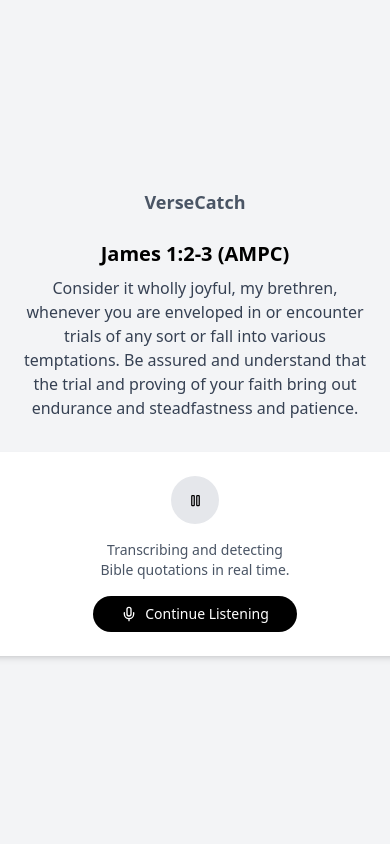
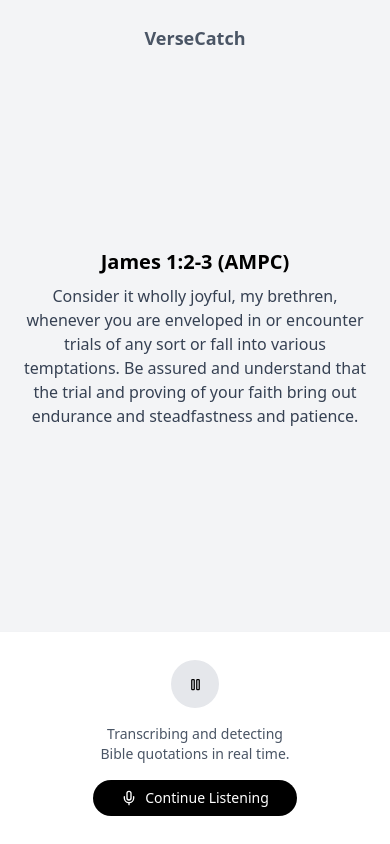
Before and after one commit to devCabey/bible_app, a React (Vite) app in the folder client/: page / in a window 390 px wide. Shown: the top 844 px of the page. Built offline with nearby package versions, Linux system fonts and the light colour scheme.

Commit message:
Update layout and padding in App component for better responsiveness

```diff
--- a/client/src/App.tsx
+++ b/client/src/App.tsx
@@ -33,7 +33,7 @@
     };
 
     return (
-        <div className="flex flex-col items-center justify-center min-h-screen bg-gray-100 p-6">
+        <div className="flex flex-col items-center justify-between md:justify-center min-h-screen bg-gray-100 px-6 pt-6 pb-0 md:pb-6">
             <h1 className="text-lg font-semibold text-gray-600">VerseCatch</h1>
 
             <div className="mt-6 text-center">
@@ -43,7 +43,7 @@
                 </p>
             </div>
 
-            <div className="mt-8 bg-white shadow-md rounded-2xl p-6 flex flex-col items-center min-w-2xl">
+            <div className="mt-8 bg-white shadow-md rounded-2xl p-7 flex flex-col items-center min-w-2xl">
                 <button className="flex items-center justify-center w-12 h-12 bg-gray-200 rounded-full" onClick={() => setIsListening(!isListening)}>
                     {isListening ? <Pause size={15} /> : <Mic size={15} />}
                 </button>
```
